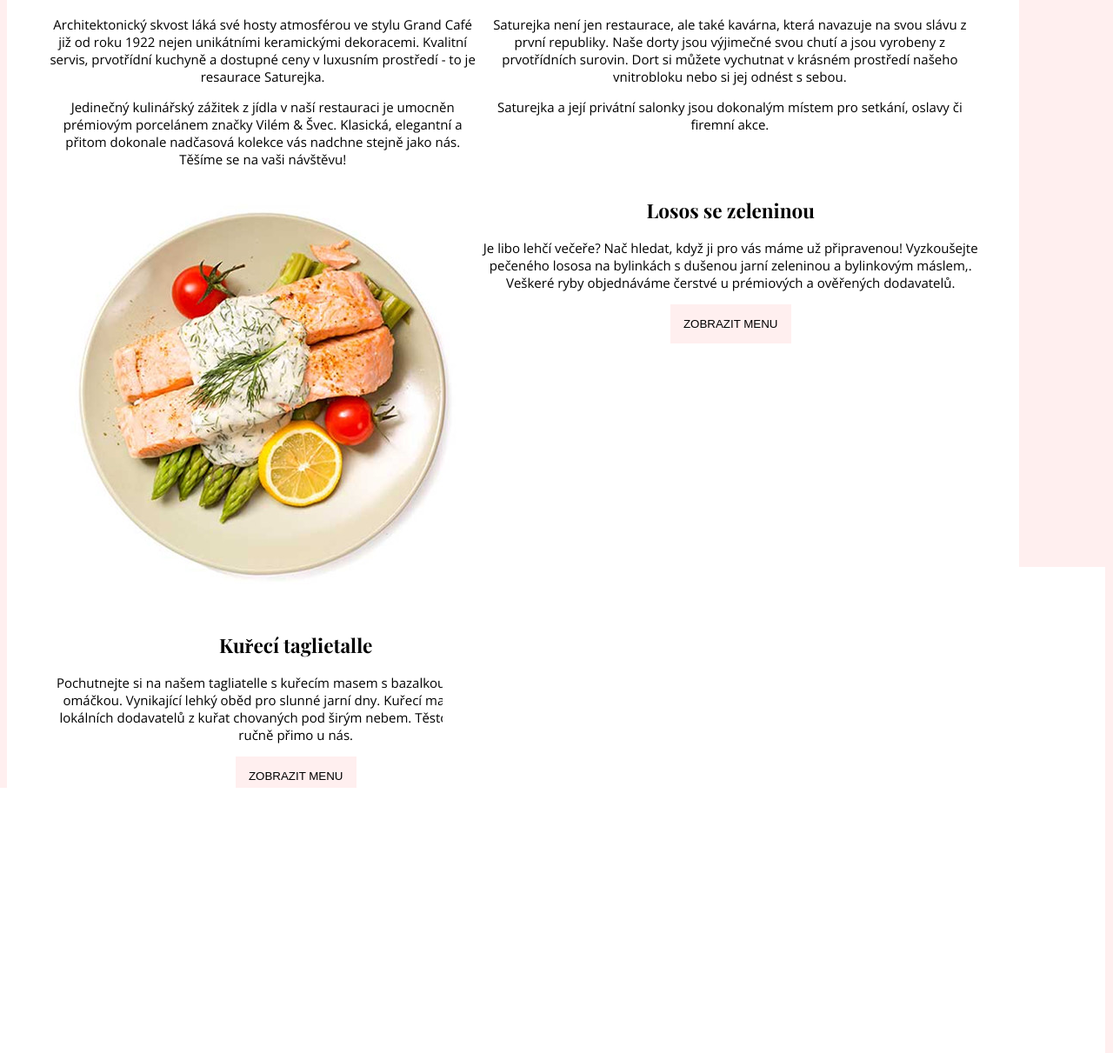
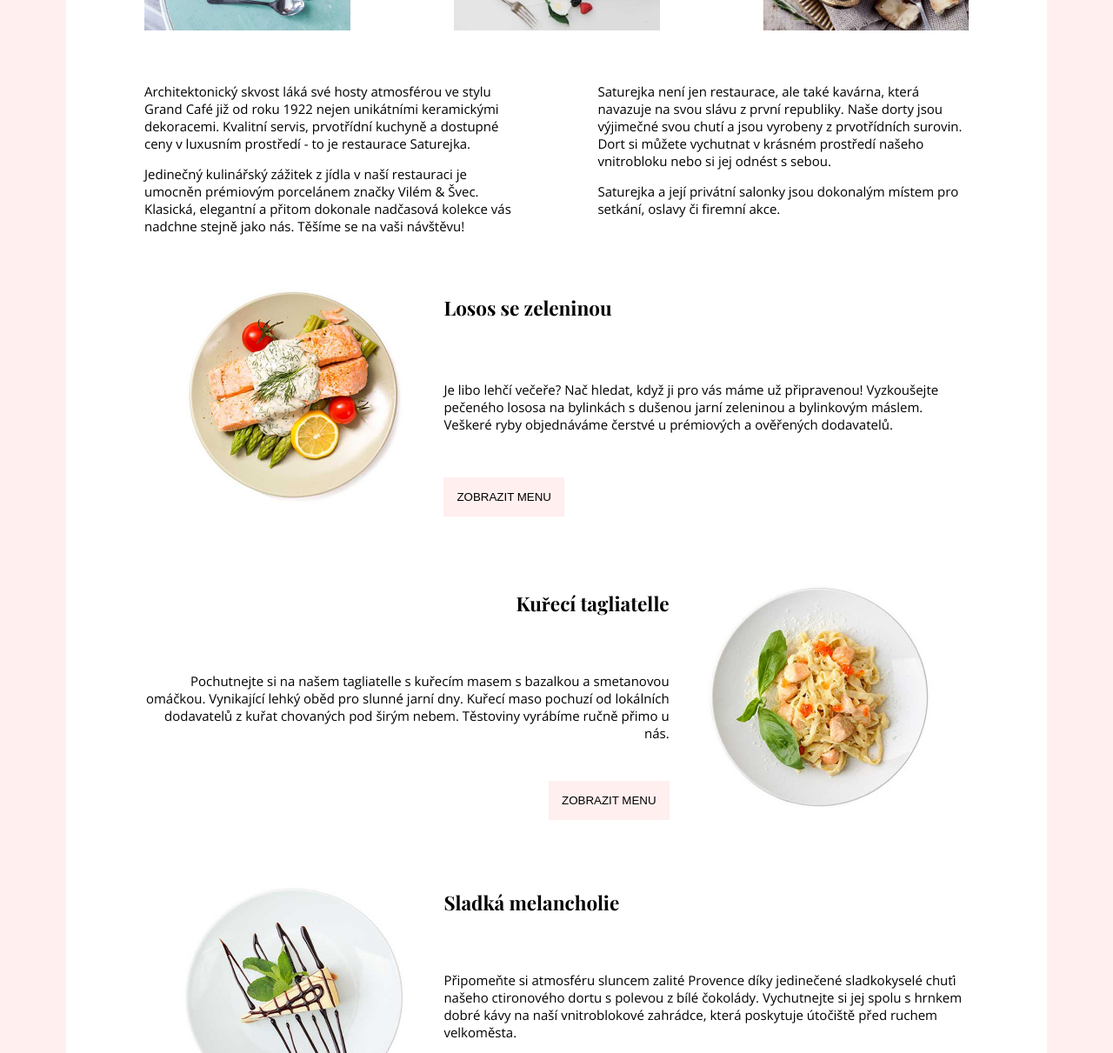
Before and after one commit to havraiv/saturejka, a plain HTML site: page index.html in a window 1280 px wide. Shown: the part 619-1830 px from the top of the page at 87% size. Drawn offline with nearby package versions, Linux system fonts and the light colour scheme.

Commit message:
Hotová webovka restaurace Saturejka.

```diff
--- a/index.html
+++ b/index.html
@@ -1,106 +1,223 @@
 <!DOCTYPE html>
+
 <html lang="cs">
+
   <head>
+
     <meta charset="UTF-8" />
+
     <meta name="viewport" content="width=device-width, initial-scale=1.0" />
+
     <link rel="stylesheet" href="style.css" />
-    <link rel="preconnect" href="https://fonts.googleapis.com" />
-    <link rel="preconnect" href="https://fonts.gstatic.com" crossorigin />
+
+    <link rel="preconnect" href=https://fonts.googleapis.com />
+
+    <link rel="preconnect" href=https://fonts.gstatic.com crossorigin />
+
     <link
-      href="https://fonts.googleapis.com/css2?family=Open+Sans:wght@300&family=Playfair+Display:wght@700&display=swap"
+
+      href=https://fonts.googleapis.com/css2?family=Open+Sans:wght@300&family=Playfair+Display:wght@700&display=swap
+
       rel="stylesheet"
+
     />
+
     <title>Saturejka</title>
+
   </head>
+
   <body>
+
     <header>
+
       <img src="img/logo.png" alt="Logo" />
+
       <p>
+
         Přijďte se potěšit naši chutnou a originální kuchyní v příjemném a milém
+
         prostředí.
+
       </p>
+
     </header>
+
     <div class="main">
+
       <section>
+
         <h1>Naše nabídka</h1>
+
         <p>
+
           Vybraná jídla z našeho jarního menu přepravená našimi prvotřídními
+
           šefkuchaři.
+
         </p>
+
         <section class="images">
+
           <img src="img/home1.jpg" alt="Ukázka jídla" />
+
           <img src="img/home2.jpg" alt="Ukázka jídla" />
+
           <img src="img/home3.jpg" alt="Ukázka jídla" />
+
         </section class>
+
         <section class="text">
-        <div class>
+
+        <div class="text1">
+
           <p>
+
             Architektonický skvost láká své hosty atmosférou ve stylu Grand Café
+
             již od roku 1922 nejen unikátními keramickými dekoracemi. Kvalitní
+
             servis, prvotřídní kuchyně a dostupné ceny v luxusním prostředí - to
-            je resaurace Saturejka.
+
+            je restaurace Saturejka.
+
           </p>
+
           <p>
+
             Jedinečný kulinářský zážitek z jídla v naší restauraci je umocněn
+
             prémiovým porcelánem značky Vilém & Švec. Klasická, elegantní a
+
             přitom dokonale nadčasová kolekce vás nadchne stejně jako nás.
+
             Těšíme se na vaši návštěvu!
+
           </p>
+
         </div>
-        <div class>
+
+        <div class="text1">
+
           <p>
+
             Saturejka není jen restaurace, ale také kavárna, která navazuje na
+
             svou slávu z první republiky. Naše dorty jsou výjimečné svou chutí a
+
             jsou vyrobeny z prvotřídních surovin. Dort si můžete vychutnat v
+
             krásném prostředí našeho vnitrobloku nebo si jej odnést s sebou.
+
           </p>
+
           <p>
+
             Saturejka a její privátní salonky jsou dokonalým místem pro setkání,
+
             oslavy či firemní akce.
+
           </p>
+
         </div>
+
       </section>
+
       <section class="dishes">
-        <div class="losos">
+
+        <div class="losos dish_left">
+
           <img src="img/dish1.jpg" alt="Losos" />
+
+          <div class="content">
+
           <h2>Losos se zeleninou</h2>
+
           <p>
+
             Je libo lehčí večeře? Nač hledat, když ji pro vás máme už
+
             připravenou! Vyzkoušejte pečeného lososa na bylinkách s dušenou
-            jarní zeleninou a bylinkovým máslem,. Veškeré ryby objednáváme
+
+            jarní zeleninou a bylinkovým máslem. Veškeré ryby objednáváme
+
             čerstvé u prémiových a ověřených dodavatelů.
+
           </p>
+
           <button>ZOBRAZIT MENU</button>
+
         </div>
-        <div class="tagliatelle">
-          <img src="img/dish2.jpg" alt="Kuřecí tagliatelle" />
-          <h2>Kuřecí taglietalle</h2>
+
+        </div>
+
+        <div class="tagliatelle dish_right">
+
+          <div class="content content_kureci">
+
+          <h2>Kuřecí tagliatelle</h2>
+
           <p>
+
             Pochutnejte si na našem tagliatelle s kuřecím masem s bazalkou a
+
             smetanovou omáčkou. Vynikající lehký oběd pro slunné jarní dny.
+
             Kuřecí maso pochuzí od lokálních dodavatelů z kuřat chovaných pod
+
             širým nebem. Těstoviny vyrábíme ručně přimo u nás.
+
           </p>
+
           <button>ZOBRAZIT MENU</button>
+
         </div>
-        <div class="dezert">
+
+        <img src="img/dish2.jpg" alt="Kuřecí tagliatelle" />
+
+        </div>
+
+        <div class="dezert dish_left">
+
           <img src="img/dish3.jpg" alt="Dezert" />
+
+          <div class="content">
+
           <h2>Sladká melancholie</h2>
+
           <p>
+
             Připomeňte si atmosféru sluncem zalité Provence díky jedinečené
+
             sladkokyselé chuťi našeho ctironového dortu s polevou z bílé
+
             čokolády. Vychutnejte si jej spolu s hrnkem dobré kávy na naší
+
             vnitroblokové zahrádce, která poskytuje útočiště před ruchem
+
             velkoměsta.
+
           </p>
+
           <button>ZOBRAZIT MENU</button>
+
         </div>
+
+        </div>
+
       </section>
+
     </div>
+
     <footer>
+
       Veškerý obsah těchto webových stránek je zcela smyšlený a určený pouze pro
+
       studijní účely Czechitas Digitální akademie Web. Jakákoliv podobnost s již
+
       existujícími stránkami je čistě náhodná.
+
     </footer>
+
   </body>
+
 </html>
--- a/style.css
+++ b/style.css
@@ -1,56 +1,190 @@
-@import url('https://fonts.googleapis.com/css?family=Open+Sans:300|Playfair+Display:700&display=swap&subset=latin-ext');
+@import url(https://fonts.googleapis.com/css?family=Open+Sans:300|Playfair+Display:700&display=swap&subset=latin-ext);
+
+
 
 html {
-  font-family: 'Open Sans', sans-serif;
+
+  font-family: "Open Sans", sans-serif;
+
   font-size: 15px;
+
 }
 
+
+
 h1,
+
 h2 {
-  font-family: 'Playfair Display', serif;
+
+  font-family: "Playfair Display", serif;
+
 }
 
-body {
-  background-color: #FFEFEF;
+
+
+h1 {
+
+  margin: 0;
+
 }
 
-.main {
-  background-color: white;
-  text-align: center;
-  width: 85%;
-  padding: 3rem;
+
+
+body {
+
+  background-color: #ffefef;
+
 }
 
-header {
+
+
+.main {
+
+  background-color: white;
+
   text-align: center;
+
+  width: 75%;
+
+  padding: 6rem;
+
+  margin: auto;
+  /*zarovnání na prostředek*/
+
 }
 
-.images img {
-  width: 25%;
+
+
+header {
+
+  text-align: center;
+
 }
 
-button {
-  background-color: #FFEFEF;
-  border: #FFEFEF;
-  padding: 1rem;
+
+
+.images img {
+
+  width: 25%;
+
 }
 
-.losos img,
-.dezert img {
-  float: left;
+
+
+.images {
+
+  display: flex;
+
+  justify-content: space-between;
+
+  margin: 3rem 0;
+
 }
 
-.losos,
-.dezert,
-.tagliatelle {
-  overflow: auto;
+
+
+button {
+
+  background-color: #ffefef;
+
+  border: #ffefef;
+
+  padding: 1rem;
+
 }
 
-.tagliatelle img {
-  float: right;
+
+
+.losos,
+
+.dezert,
+
+.tagliatelle {
+
+  display: flex;
+
 }
 
+
+
 .text {
+
   display: flex;
+
   flex-direction: row;
+
+  justify-content: space-between;
+
 }
+
+
+
+.text1 {
+
+  width: 45%;
+
+  text-align: left;
+
+}
+
+.dish_left {
+
+  text-align: left;
+
+}
+
+
+
+.dish_right,
+
+.kureci {
+
+  text-align: right;
+
+}
+
+.dishes img {
+
+  width: 30%;
+
+  height: 30%;
+
+  margin: 2rem;
+
+}
+
+.content {
+
+  display: flex;
+
+  flex-direction: column;
+
+  align-items: baseline;
+  /*bez baseline by byly prvky roztažený blokově*/
+
+  justify-content: space-evenly;
+
+}
+
+
+
+.content_kureci {
+
+  align-items: end;
+
+}
+
+footer {
+
+  max-width: 670px;
+
+  margin: 4rem auto;
+
+  text-align: center;
+
+}
+
+header p {
+  margin-bottom: 2rem;
+  ;
+}
```
